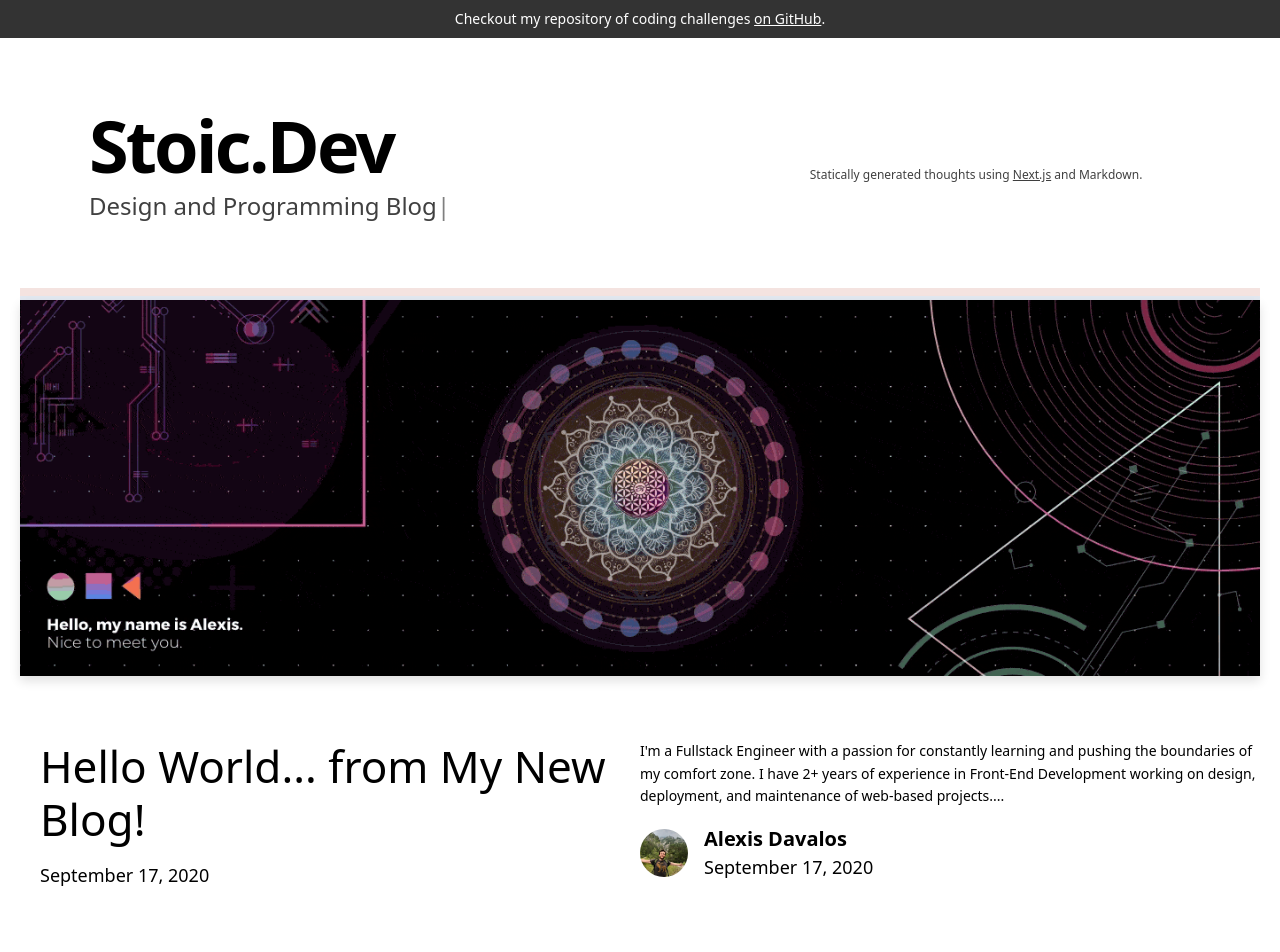
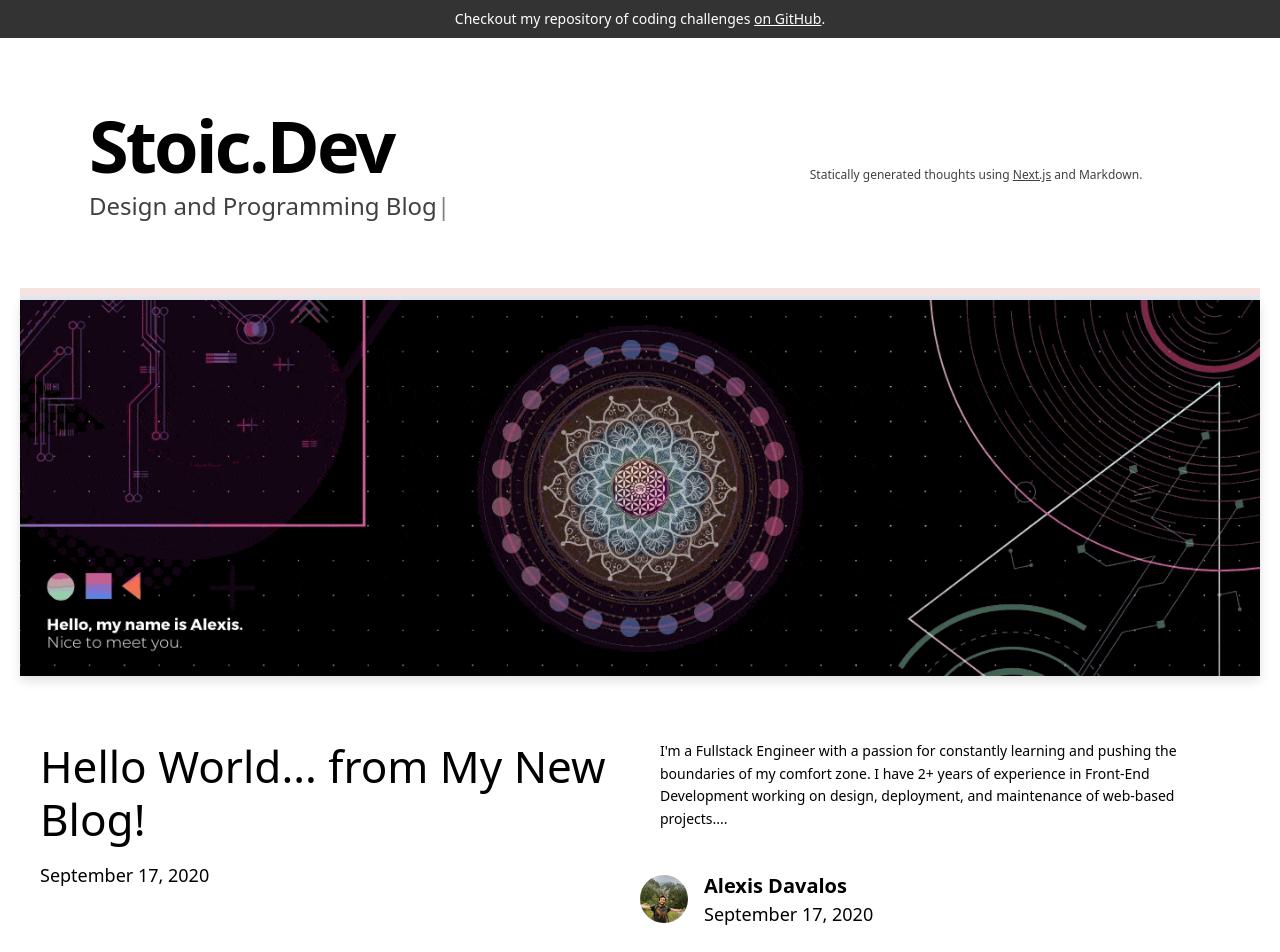
Before and after one commit to alexisdavalos/nextjs-blog, a Next.js app: page / in a window 1280 px wide. Shown: the top 952 px of the page. Built offline with nearby package versions, Linux system fonts and the light colour scheme.

Commit message:
margin updates hrto-post

```diff
--- a/components/hero-post.js
+++ b/components/hero-post.js
@@ -28,7 +28,7 @@ export default function HeroPost({
           </div>
         </div>
         <div>
-          <p className="text-sm leading-relaxed mb-4">{excerpt}</p>
+          <p className="mx-5 mb-10 text-sm leading-relaxed mb-4">{excerpt}</p>
           <Avatar name={author.name} picture={author.picture} date={date} />
         </div>
       </div>
```
